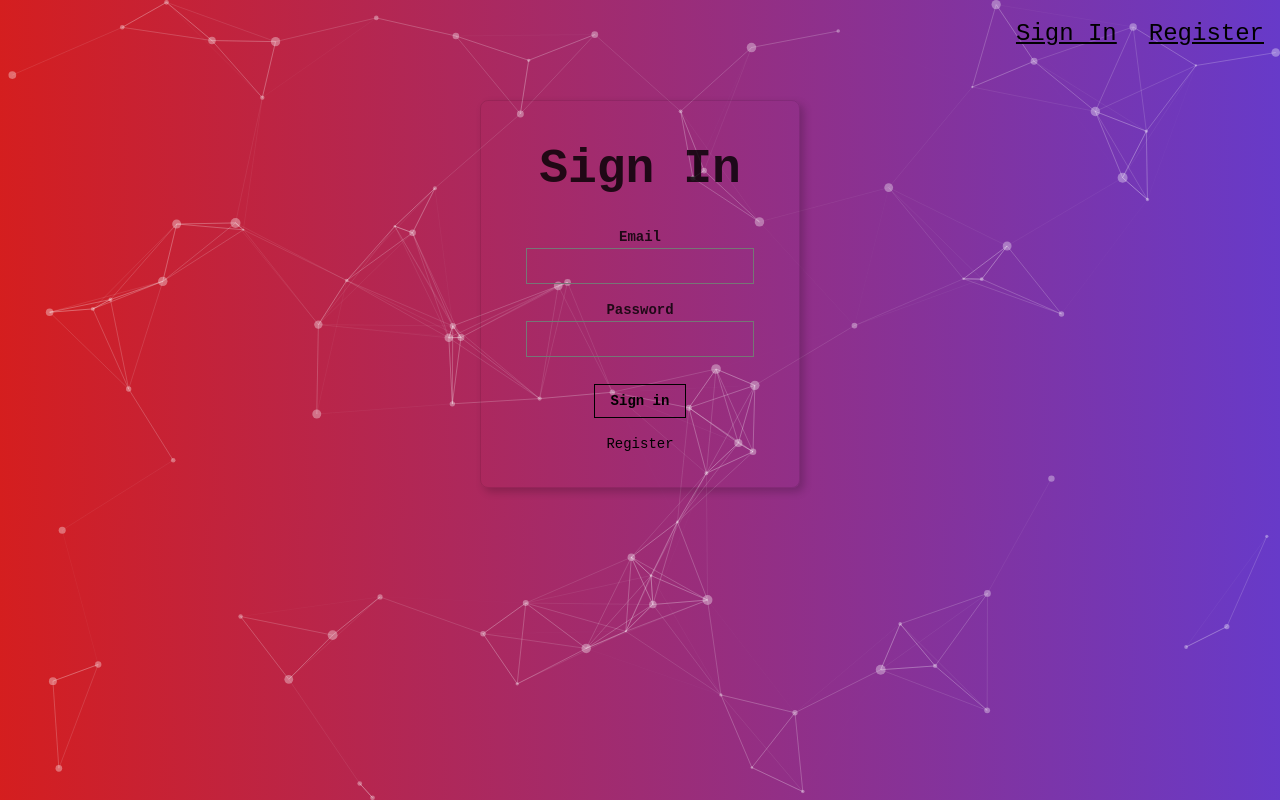
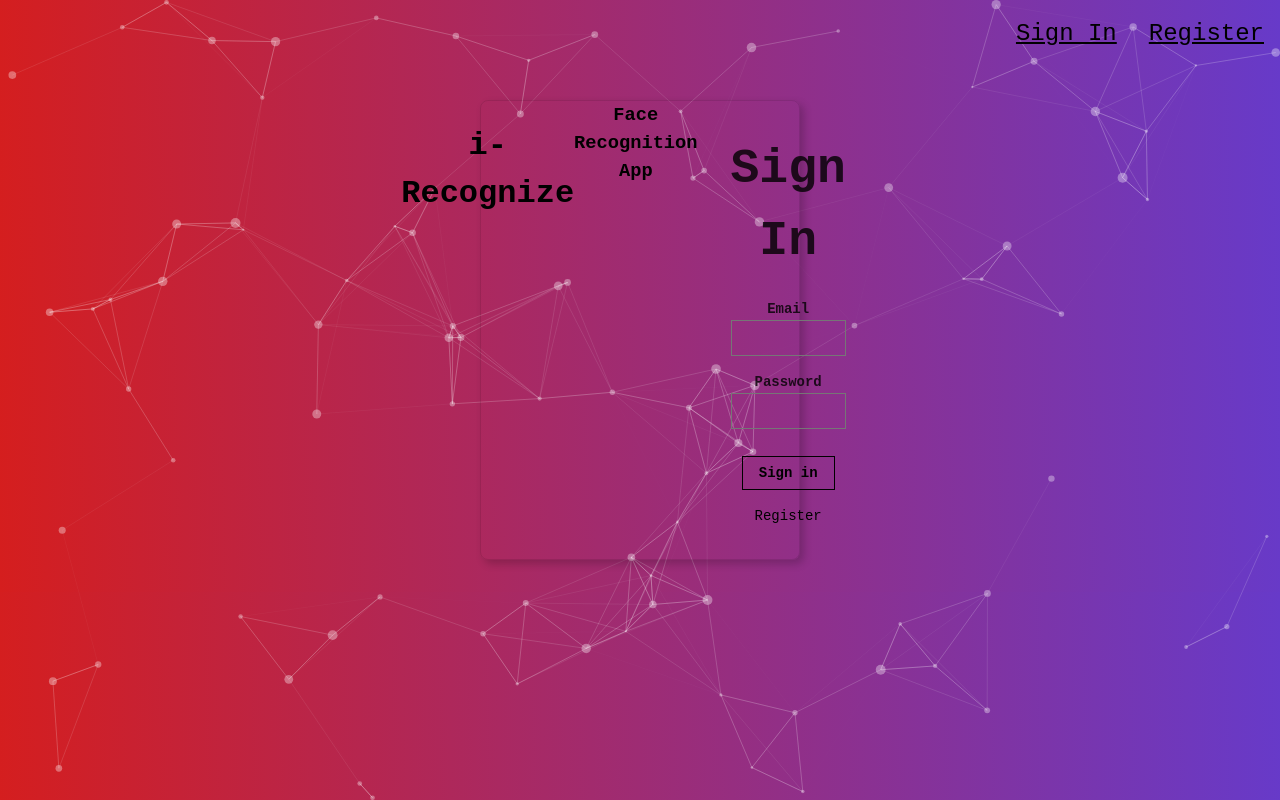
Before and after one commit to arx0x0/i-Recognize, a React (Create React App) app: page / in a window 1280 px wide. Built offline with nearby package versions, Linux system fonts and the light colour scheme.

Commit message:
fixed title

```diff
--- a/src/App.js
+++ b/src/App.js
@@ -135,8 +135,6 @@ class App extends Component {
         <Navigation isSignedIn={isSignedIn} onRouteChange={this.onRouteChange} />
         { route === 'home'
           ? <div>
-            <h1>i-Recognize</h1>
-            <h3>Face Recognition App</h3>
               <Logo />
               <RankCard
                 //Passing the name + #entries of the current user
--- a/src/components/Register/Register.js
+++ b/src/components/Register/Register.js
@@ -51,6 +51,8 @@ class Register extends React.Component {
   render() {
     return (
       <article className="br3 ba b--black-10 mv4 w-100 w-50-m w-25-l mw6 shadow-5 center">
+                <h1>i-Recognize</h1>
+            <h3>Face Recognition App</h3>
         <main className="pa4 black-80">
           <div className="measure">
             <fieldset id="sign_up" className="ba b--transparent ph0 mh0">
--- a/src/components/Signin/Signin.js
+++ b/src/components/Signin/Signin.js
@@ -48,6 +48,8 @@ class Signin extends React.Component {
     const { onRouteChange } = this.props;
     return ( //Sign in form from tachyons templates
       <article className="br3 ba b--black-10 mv4 w-100 w-50-m w-25-l mw6 shadow-5 center">
+               <h1>i-Recognize</h1>
+            <h3>Face Recognition App</h3>
         <main className="pa4 black-80">
           <div className="measure">
             <fieldset id="sign_up" className="ba b--transparent ph0 mh0">
```
